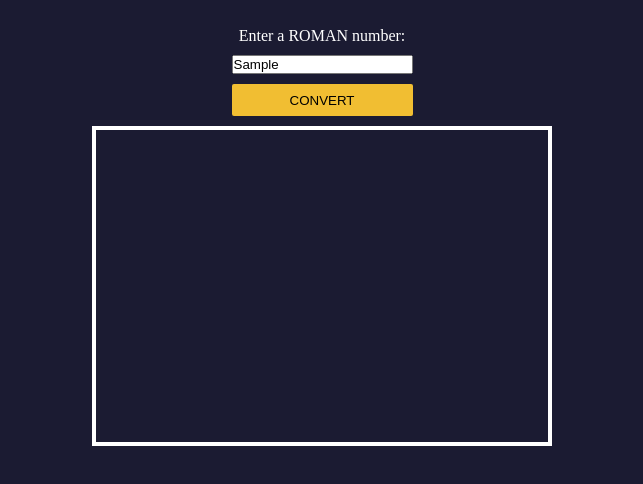
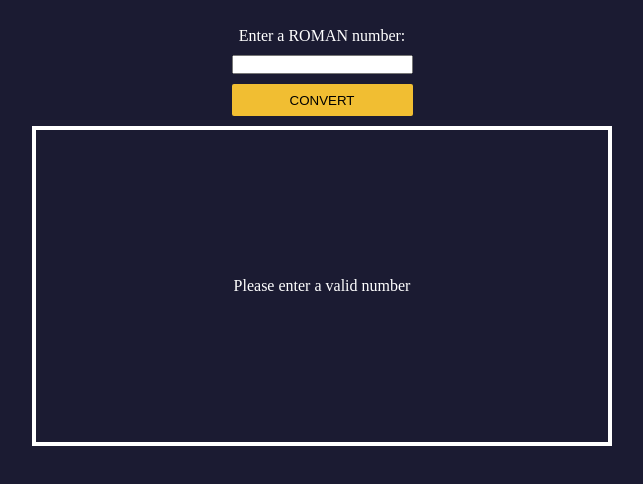
Before and after one commit to sabovoichita/roman-numeral-converter, a plain HTML site: page index.html in a window 1280 px wide. Both pictures are taken after typing "Sample" into the empty fields and a click on the button "CONVERT". Shown: the part 60-544 px from the top of the page, without its empty margins (318-961 px from the left). Drawn offline with Linux system fonts and the light colour scheme.

Commit message:
add functiom checkUserInput

```diff
--- a/index.js
+++ b/index.js
@@ -1,6 +1,23 @@
-const inputNumber = document.getElementById("number").value;
+const inputNumber = document.getElementById("number");
 const convertBtn = document.getElementById("convert-btn");
 const output = document.getElementById("output");
-console.log(inputNumber);
-console.log(convertBtn);
-console.log(output);
+// console.log(inputNumber);
+// console.log(convertBtn);
+// console.log(output);
+
+const checkUserInput = () => {
+  const inputValue = parseInt(inputNumber.value);
+  if (!inputValue) {
+    output.textContent = "Please enter a valid number";
+  } else if (inputValue < 0) {
+    output.textContent = "Please enter a number greater than or equal to 1";
+  } else if (inputValue > 3999) {
+    output.textContent = "Please enter a number less than or equal to 3999.";
+  } else {
+    output.textContent = `Coverting:  ${inputValue}`;
+    return;
+  }
+  inputNumber.value = "";
+};
+
+convertBtn.addEventListener("click", checkUserInput);
--- a/style.css
+++ b/style.css
@@ -40,8 +40,12 @@ h1 {
   display: flex;
   flex-direction: column;
   justify-content: center;
+  align-items: center;
   border: 4px solid #fff;
   margin-inline: auto;
-  width: clamp(320px, 50vw, 460px);
+  width: clamp(440px, 100vw, 580px);
   min-height: 40vh;
 }
+#output {
+  color: #fff;
+}
```
